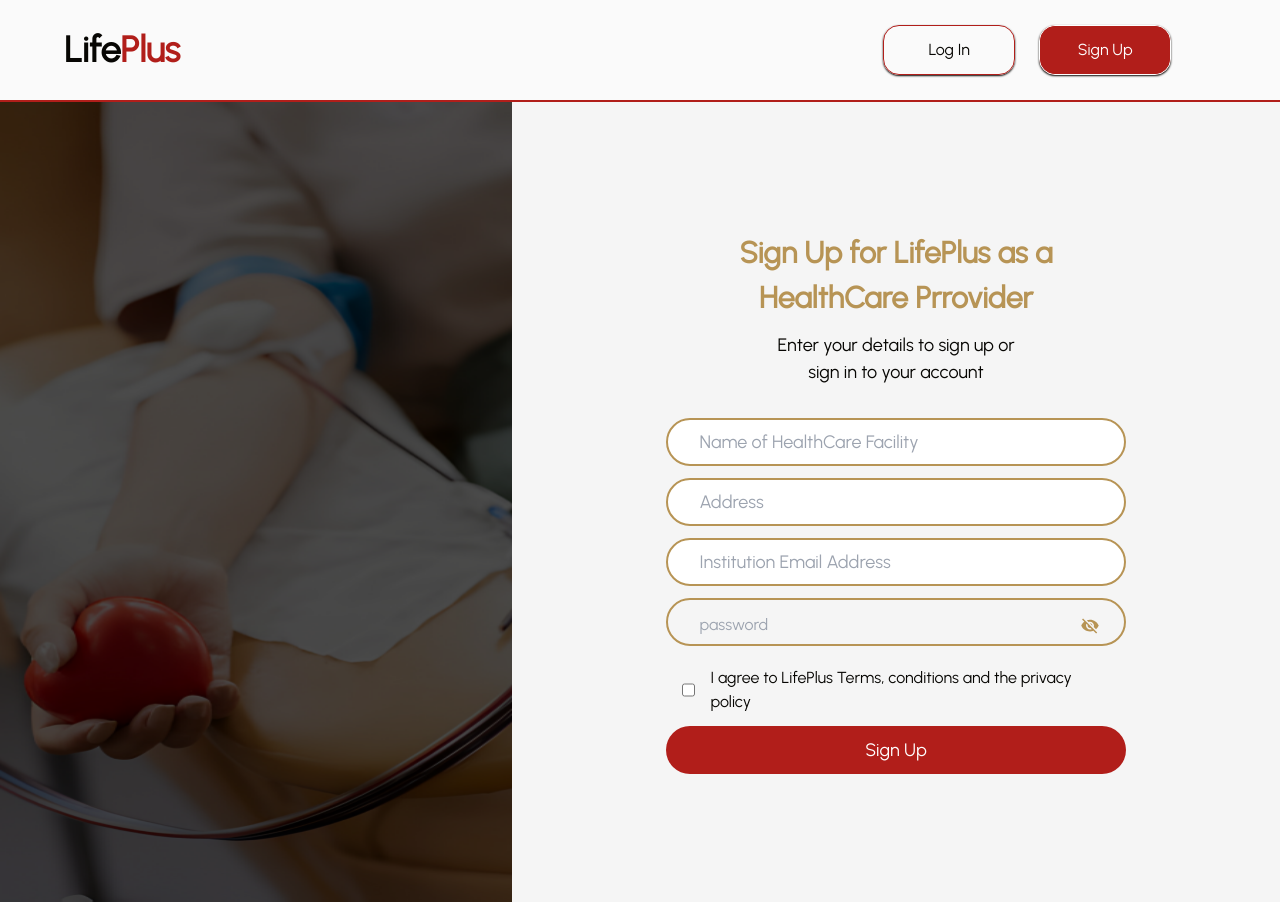
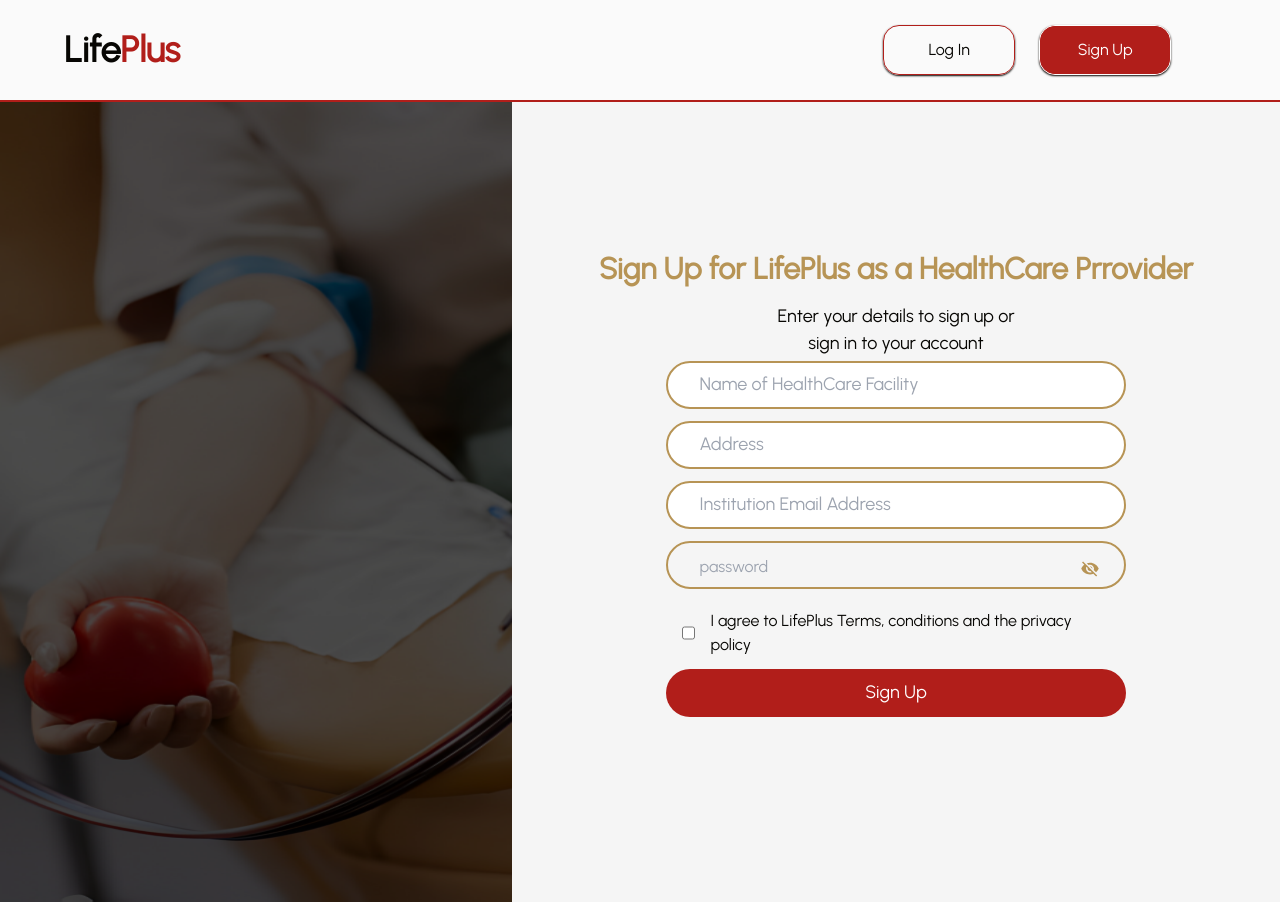
Before and after one commit to oreoluwa212/lifePlus-webapp, a React (Vite) app: page /signup-provider in a window 1280 px wide. Built offline with nearby package versions, Linux system fonts and the light colour scheme.

Commit message:
fix: login/signup pages styling

```diff
--- a/src/pages/SignUpProviderPage.jsx
+++ b/src/pages/SignUpProviderPage.jsx
@@ -94,12 +94,12 @@ const SignUpProviderPage = () => {
   return (
     <div className="">
       <NavBar />
-      <div className="relative mds:flex mds:flex-row h-[100vh] border-t-2 border-red w-full">
+      <div className="relative mds:absolute mds:flex mds:flex-row h-[100vh] mds:h-screen border-t-2 border-red w-full">
         <Demo />
-        <div className=" mds:w-3/5 w-full absolute mds:relative top-0 lgss:mt-[10%] mt-[20%] overflow-auto flex flex-col justify-end mds:justify-start items-center">
-          <div className="w-full flex flex-col items-center mds:gap-8 xs:gap-8">
-            <div className="flex flex-col lgss:gap-3 items-center w-4/5">
-              <h1 className="text-gold font-bold text-[30px] text-center lgss:w-[70%]">
+        <div className="mds:w-3/5 w-full absolute mds:relative top-0 lgss:mt-[0%] mt-[20%] mds:mt-5 mds:h-full overflow-auto flex flex-col justify-end mds:justify-center pb-[40px] items-center h-[70vh]">
+          <div className="w-full flex flex-col justify-center items-center mds:gap-1 xs:gap-8">
+            <div className="flex flex-col mds:gap-3 items-center">
+              <h1 className="text-gold font-bold text-[30px]">
                 Sign Up for LifePlus as a HealthCare Prrovider
               </h1>
               <h3 className="lgss:text-[18px] mds:text-black lgss:w-[40%] lgss:text-center text-gold">
--- a/src/pages/web-App/HealthSummary.jsx
+++ b/src/pages/web-App/HealthSummary.jsx
@@ -18,7 +18,7 @@ const HealthSummary = () => {
             </Link>
             {loggedInUser && <ForumHeader currentUser={loggedInUser} />}
           </div>
-          <div className="flex flex-col gap-8 lgss:mt-9 mt-6">
+          <div className="flex flex-col gap-8 px-6 mds:px-0 lgss:mt-9 mt-6">
             <h1 className="text-left text-[46px]">
               There are no records available.
             </h1>
```
